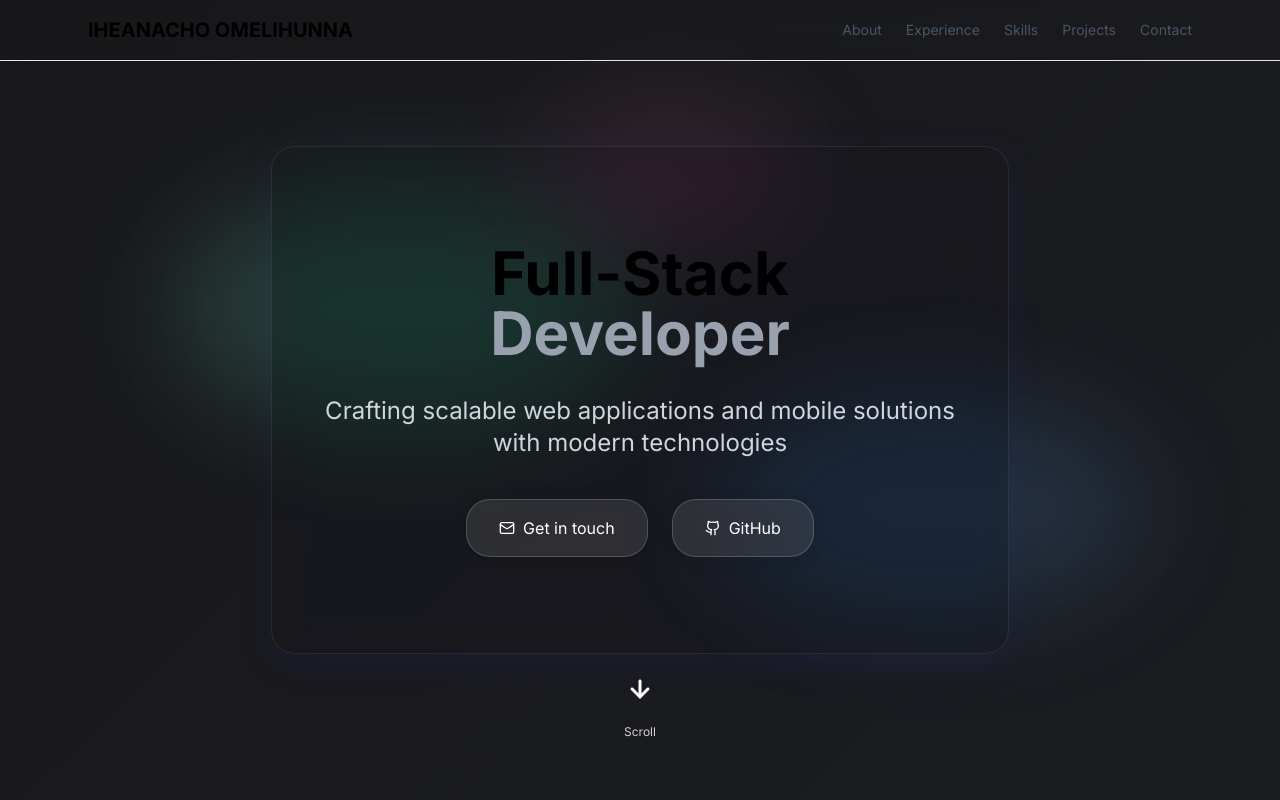
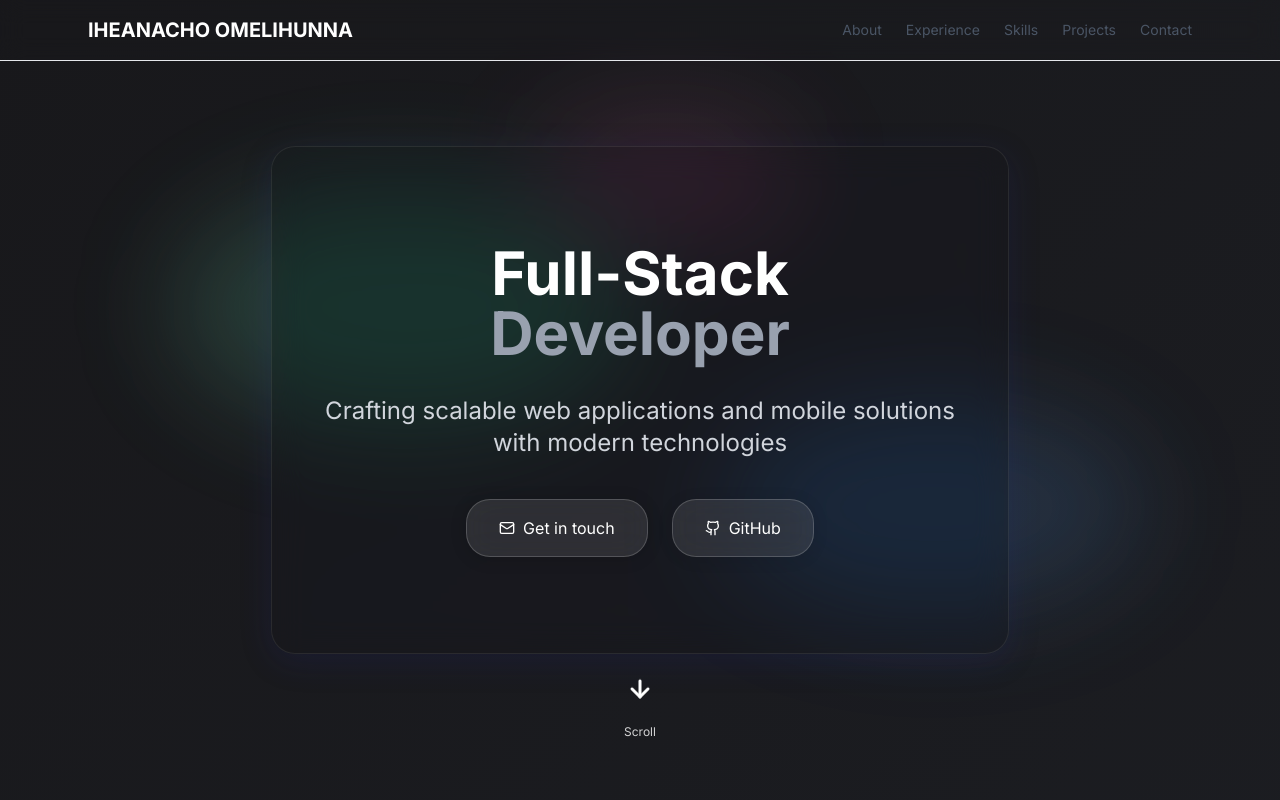
Before and after one commit to Omelihunna/Portfolio, a React (Vite) app: page / in a window 1280 px wide. Shown: the top 800 px of the page. Built offline with nearby package versions, Linux system fonts and the light colour scheme.

Commit message:
Visibility fixes

```diff
--- a/src/pages/Index.tsx
+++ b/src/pages/Index.tsx
@@ -177,7 +177,7 @@ const Index = () => {
       {/* Navigation */}
       <nav className="fixed top-0 left-0 right-0 z-50 backdrop-blur-md border-b border-gray-200 dark:border-gray-800">
         <div className="max-w-6xl mx-auto px-6 py-4 flex justify-between items-center">
-          <div className="font-bold text-xl text-black dark:text-white">
+          <div className="font-bold text-xl text-white">
             IHEANACHO OMELIHUNNA
           </div>
           <div className="flex items-center space-x-8">
@@ -203,7 +203,7 @@ const Index = () => {
       {/* Hero Section */}
       <section id="hero" className="min-h-screen w-full flex items-center justify-center bg-transparent text-black dark:text-white relative px-4">
         <div ref={heroRef} className={`max-w-6xl mx-auto px-8 text-center glass glass-dark shadow-xl py-24 animate-fade-in ${heroInView ? 'animate-section-in' : 'opacity-0 translate-y-8'}`}>
-          <h1 className="text-6xl font-bold mb-8 animate-scale-in">
+          <h1 className="text-6xl text-white font-bold mb-8 animate-scale-in">
             Full-Stack
             <br />
             <span className="text-gray-400">Developer</span>
```
